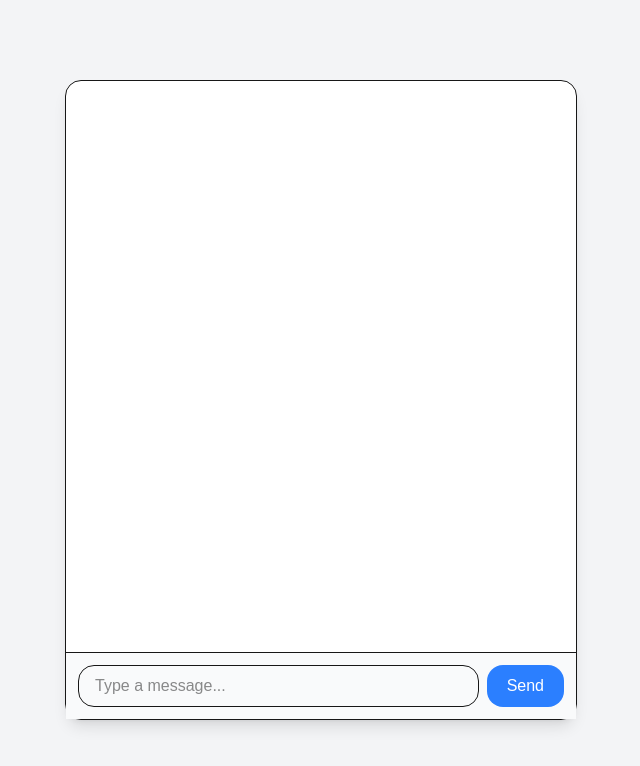
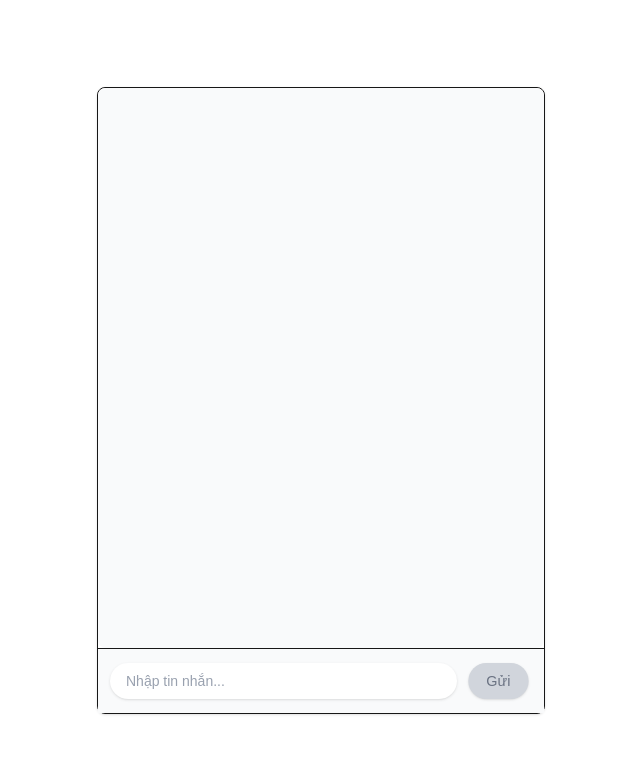
Before and after one commit to Hiep-Ng/shecycle-rag-demo, a Next.js app: page / in a window 1280 px wide. Shown: the top 766 px of the page, without its empty margins (319-959 px from the left). Built offline with nearby package versions, Linux system fonts and the light colour scheme.

Commit message:
show camera button if detecting keywword

```diff
--- /dev/null
+++ b/src/app/components/InputBox.tsx
@@ -0,0 +1,50 @@
+"use client";
+
+import { useState } from "react";
+import { useChat } from "@/app/context/ChatContext";
+
+export default function InputBox() {
+  const { sendMessage } = useChat();
+  const [input, setInput] = useState("");
+
+  const handleSend = () => {
+    if (!input.trim()) return;
+    sendMessage(input.trim());
+    setInput("");
+  };
+
+  const handleKeyDown = (e: React.KeyboardEvent<HTMLInputElement>) => {
+    if (e.key === "Enter") {
+      e.preventDefault();
+      handleSend();
+    }
+  };
+
+  const isDisabled = !input.trim();
+
+  return (
+    <div className="flex items-center gap-2 p-3 border-t bg-gray-50">
+      <input
+        className="flex-1 px-4 py-2 rounded-full bg-white shadow-sm
+                   focus:outline-none focus:ring-2 focus:ring-blue-400
+                   placeholder-gray-400 text-sm"
+        value={input}
+        onChange={(e) => setInput(e.target.value)}
+        onKeyDown={handleKeyDown}
+        placeholder="Nhập tin nhắn..."
+      />
+      <button
+        className={`px-5 py-2 rounded-full shadow-sm transition-all duration-200
+          ${
+            isDisabled
+              ? "bg-gray-300 text-gray-500 cursor-not-allowed scale-90"
+              : "bg-blue-500 text-white hover:bg-blue-600 scale-100"
+          }`}
+        onClick={handleSend}
+        disabled={isDisabled}
+      >
+        Gửi
+      </button>
+    </div>
+  );
+}
--- /dev/null
+++ b/src/app/components/MessageList.tsx
@@ -0,0 +1,87 @@
+"use client";
+
+import { useChat } from "@/app/context/ChatContext";
+import { Message } from "@/app/types/message";
+import { Avatar } from "@mui/material"; // or replace with your own icon/img
+
+export default function MessageList() {
+  const { messages } = useChat();
+
+  // Simple date formatter like in chat.tsx
+  const formatDate = (dateValue: string | number) => {
+    const date = new Date(dateValue);
+    return date.toLocaleDateString(undefined, {
+      year: "numeric",
+      month: "short",
+      day: "numeric",
+    });
+  };
+
+  const formatTime = (dateValue: string | number) => {
+    const date = new Date(dateValue);
+    return date.toLocaleTimeString([], { hour: "2-digit", minute: "2-digit" });
+  };
+
+  // Group messages by day
+  const groupedMessages = messages.reduce(
+    (groups: Record<string, Message[]>, msg) => {
+      const day = new Date(msg.timestamp).toDateString();
+      if (!groups[day]) groups[day] = [];
+      groups[day].push(msg);
+      return groups;
+    },
+    {}
+  );
+
+  return (
+    <div className="flex flex-col gap-4 p-4 overflow-y-auto h-[70vh] bg-gray-50 rounded-lg">
+      {Object.entries(groupedMessages).map(([day, dayMessages]) => (
+        <div key={day}>
+          {/* Date separator */}
+          <div className="text-center text-gray-500 text-sm my-2">
+            {formatDate(day)}
+          </div>
+
+          {dayMessages.map((msg) => (
+            <div
+              key={msg.id}
+              className={`flex items-end gap-2 mb-2 ${
+                msg.sender === "user" ? "justify-end" : "justify-start"
+              }`}
+            >
+              {/* Avatar */}
+              {msg.sender === "bot" && (
+                <Avatar sx={{ width: 28, height: 28 }}>🤖</Avatar>
+              )}
+
+              <div
+                className={`p-2 rounded-lg max-w-xs relative ${
+                  msg.sender === "user"
+                    ? "bg-blue-500 text-white"
+                    : "bg-gray-200 text-black"
+                }`}
+              >
+                {msg.type === "text" && <span>{msg.content}</span>}
+
+                {msg.type === "action" && (
+                  <button className="px-3 py-1 bg-green-500 text-white rounded">
+                    {msg.label}
+                  </button>
+                )}
+
+                {/* Timestamp */}
+                <div className="text-[10px] text-gray-400 mt-1 text-right">
+                  {formatTime(msg.timestamp)}
+                </div>
+              </div>
+
+              {msg.sender === "user" && (
+                <Avatar sx={{ width: 28, height: 28 }}>🧑</Avatar>
+              )}
+            </div>
+          ))}
+        </div>
+      ))}
+    </div>
+  );
+}
--- /dev/null
+++ b/src/app/context/ChatContext.tsx
@@ -0,0 +1,65 @@
+// context/ChatContext.tsx
+"use client";
+
+import React, { createContext, useContext, useState } from "react";
+import { Message } from "@/app/types/message";
+import { detectIntent } from "@/lib/intent";
+
+type ChatContextType = {
+  messages: Message[];
+  sendMessage: (text: string) => void;
+};
+
+const ChatContext = createContext<ChatContextType | undefined>(undefined);
+
+export const ChatProvider = ({ children }: { children: React.ReactNode }) => {
+  const [messages, setMessages] = useState<Message[]>([]);
+
+  const sendMessage = (text: string) => {
+    const userMsg: Message = {
+      id: crypto.randomUUID(),
+      sender: "user",
+      type: "text",
+      content: text,
+      timestamp: Date.now(),
+    };
+
+    setMessages((prev) => [...prev, userMsg]);
+
+    // Detect intent
+    const intent = detectIntent(text);
+    console.log("User text:", text, "Intent detected:", intent);
+    if (intent === "input_data") {
+      const botMsg: Message = {
+        id: crypto.randomUUID(),
+        sender: "bot",
+        type: "action",
+        action: "openCamera",
+        label: "📷 Mở Camera",
+        timestamp: Date.now(),
+      };
+      setMessages((prev) => [...prev, botMsg]);
+    } else {
+      const botMsg: Message = {
+        id: crypto.randomUUID(),
+        sender: "bot",
+        type: "text",
+        content: "Bot đã nhận: " + text,
+        timestamp: Date.now(),
+      };
+      setMessages((prev) => [...prev, botMsg]);
+    }
+  };
+
+  return (
+    <ChatContext.Provider value={{ messages, sendMessage }}>
+      {children}
+    </ChatContext.Provider>
+  );
+};
+
+export const useChat = () => {
+  const ctx = useContext(ChatContext);
+  if (!ctx) throw new Error("useChat must be used within ChatProvider");
+  return ctx;
+};
--- a/src/app/page.tsx
+++ b/src/app/page.tsx
@@ -1,9 +1,18 @@
-import Chat from "./components/Chat";
+"use client";
+
+import { ChatProvider } from "@/app/context/ChatContext";
+import MessageList from "@/app/components/MessageList";
+import InputBox from "@/app/components/InputBox";
 
 export default function Home() {
   return (
-    <main className="flex items-center justify-center min-h-screen bg-gray-100">
-      <Chat />
-    </main>
+    <ChatProvider>
+      <main className="flex flex-col items-center justify-center h-screen">
+        <div className="w-full max-w-md flex flex-col border rounded-lg shadow bg-white">
+          <MessageList />
+          <InputBox />
+        </div>
+      </main>
+    </ChatProvider>
   );
 }
--- /dev/null
+++ b/src/app/types/message.ts
@@ -0,0 +1,18 @@
+export type BaseMessage = {
+  id: string;
+  sender: "user" | "bot";
+  timestamp: number;
+};
+
+export type TextMessage = BaseMessage & {
+  type: "text";
+  content: string;
+};
+
+export type ActionMessage = BaseMessage & {
+  type: "action";
+  action: "openCamera";
+  label: string;
+};
+
+export type Message = TextMessage | ActionMessage;
--- /dev/null
+++ b/src/lib/intent.ts
@@ -0,0 +1,7 @@
+export function detectIntent(text: string): "input_data" | "default" {
+  const normalized = text.toLowerCase().normalize("NFC");
+  if (normalized.includes("nhập liệu")) {
+    return "input_data";
+  }
+  return "default";
+}
```
